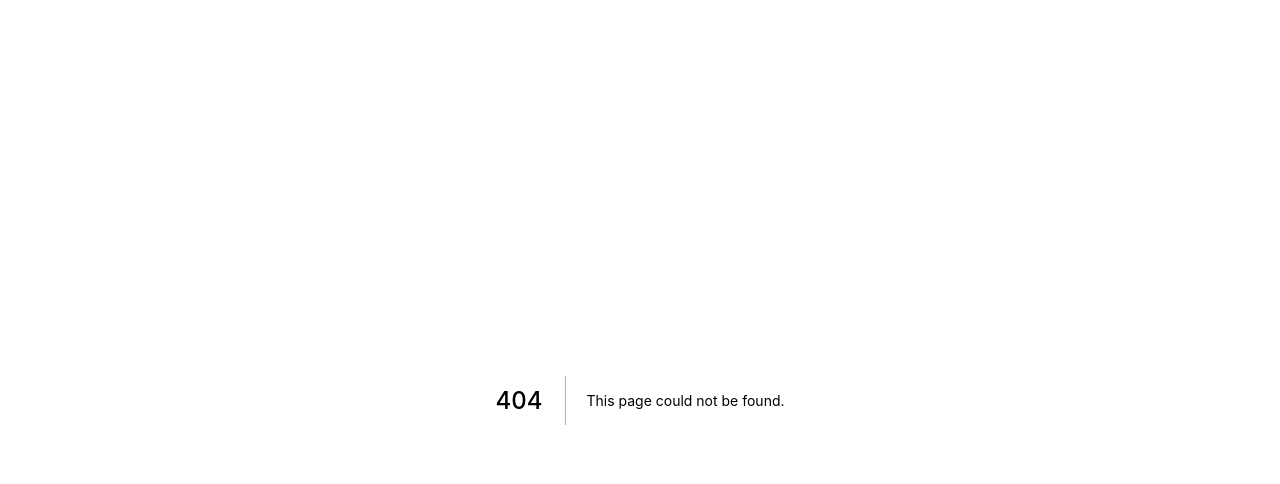
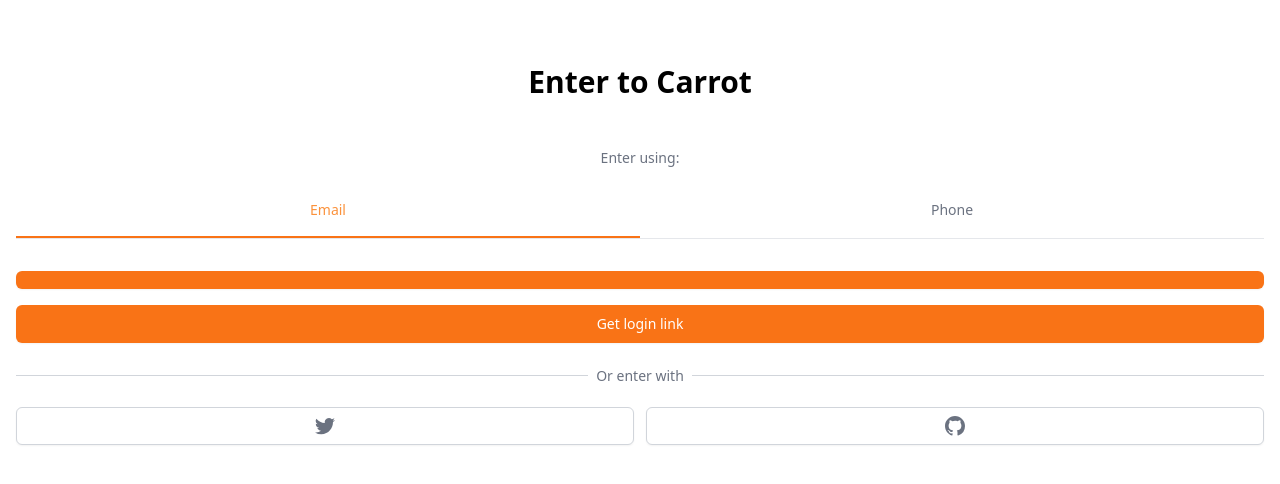
Before and after one commit to zadragon/carrot-market, a Next.js app: page /enter in a window 1280 px wide. Before the commit this address had no page. Shown: the top 484 px of the page. Built offline with nearby package versions, Linux system fonts and the light colour scheme.

Commit message:
update today

```diff
--- /dev/null
+++ b/components/button.tsx
@@ -0,0 +1,26 @@
+import { cls } from "../libs/utils";
+
+interface ButtonProps {
+    large?: boolean;
+    text: string;
+    [key: string]: any;
+}
+
+export default function Button({
+                                   large = false,
+                                   onClick,
+                                   text,
+                                   ...rest
+                               }: ButtonProps) {
+    return (
+        <button
+            {...rest}
+            className={cls(
+                "w-full bg-orange-500 hover:bg-orange-600 text-white  px-4 border border-transparent rounded-md shadow-sm font-medium focus:ring-2 focus:ring-offset-2 focus:ring-orange-500 focus:outline-none",
+                large ? "py-3 text-base" : "py-2 text-sm "
+            )}
+        >
+            {text}
+        </button>
+    );
+}
--- /dev/null
+++ b/components/input.tsx
@@ -0,0 +1,27 @@
+import {cls} from "../libs/utils";
+
+interface ButtonProps {
+    large?: boolean;
+    text: string;
+
+    [key: string]: any;
+}
+
+export default function Button({
+                                   large = false,
+                                   onClick,
+                                   text,
+                                   ...rest
+                               }: ButtonProps) {
+    return (
+        <button
+            {...rest}
+            className={cls(
+                "w-full bg-orange-500 hover:bg-orange-600 text-white  px-4 border border-transparent rounded-md shadow-sm font-medium focus:ring-2 focus:ring-offset-2 focus:ring-orange-500 focus:outline-none",
+                large ? "py-3 text-base" : "py-2 text-sm "
+            )}
+        >
+            {text}
+        </button>
+    );
+}
--- /dev/null
+++ b/libs/utils.ts
@@ -0,0 +1,3 @@
+export function cls(...classnames: string[]) {
+    return classnames.join(" ");
+}
--- /dev/null
+++ b/pages/enter.tsx
@@ -0,0 +1,129 @@
+import type { NextPage } from "next";
+import { useState } from "react";
+import { useForm } from "react-hook-form";
+import Button from "../components/button";
+import Input from "../components/input";
+import { cls } from "../libs/utils";
+
+interface EnterForm {
+    email?: string;
+    phone?: string;
+}
+
+const Enter: NextPage = () => {
+    const { register, handleSubmit, reset } = useForm<EnterForm>();
+    const [method, setMethod] = useState<"email" | "phone">("email");
+    const onEmailClick = () => {
+        reset();
+        setMethod("email");
+    };
+    const onPhoneClick = () => {
+        reset();
+        setMethod("phone");
+    };
+    const onValid = (data: EnterForm) => {
+        console.log(data);
+    };
+    return (
+        <div className="mt-16 px-4">
+            <h3 className="text-3xl font-bold text-center">Enter to Carrot</h3>
+            <div className="mt-12">
+                <div className="flex flex-col items-center">
+                    <h5 className="text-sm text-gray-500 font-medium">Enter using:</h5>
+                    <div className="grid  border-b  w-full mt-8 grid-cols-2 ">
+                        <button
+                            className={cls(
+                                "pb-4 font-medium text-sm border-b-2",
+                                method === "email"
+                                    ? " border-orange-500 text-orange-400"
+                                    : "border-transparent hover:text-gray-400 text-gray-500"
+                            )}
+                            onClick={onEmailClick}
+                        >
+                            Email
+                        </button>
+                        <button
+                            className={cls(
+                                "pb-4 font-medium text-sm border-b-2",
+                                method === "phone"
+                                    ? " border-orange-500 text-orange-400"
+                                    : "border-transparent hover:text-gray-400 text-gray-500"
+                            )}
+                            onClick={onPhoneClick}
+                        >
+                            Phone
+                        </button>
+                    </div>
+                </div>
+                <form
+                    onSubmit={handleSubmit(onValid)}
+                    className="flex flex-col mt-8 space-y-4"
+                >
+                    {method === "email" ? (
+                        <Input
+                            register={register("email", {
+                                required: true,
+                            })}
+                            name="email"
+                            label="Email address"
+                            type="email"
+                            required
+                        />
+                    ) : null}
+                    {method === "phone" ? (
+                        <Input
+                            register={register("phone")}
+                            name="phone"
+                            label="Phone number"
+                            type="number"
+                            kind="phone"
+                            required
+                        />
+                    ) : null}
+                    {method === "email" ? <Button text={"Get login link"} /> : null}
+                    {method === "phone" ? (
+                        <Button text={"Get one-time password"} />
+                    ) : null}
+                </form>
+
+                <div className="mt-8">
+                    <div className="relative">
+                        <div className="absolute w-full border-t border-gray-300" />
+                        <div className="relative -top-3 text-center ">
+              <span className="bg-white px-2 text-sm text-gray-500">
+                Or enter with
+              </span>
+                        </div>
+                    </div>
+                    <div className="grid grid-cols-2 mt-2 gap-3">
+                        <button className="flex justify-center items-center py-2 px-4 border border-gray-300 rounded-md shadow-sm bg-white text-sm font-medium text-gray-500 hover:bg-gray-50">
+                            <svg
+                                className="w-5 h-5"
+                                aria-hidden="true"
+                                fill="currentColor"
+                                viewBox="0 0 20 20"
+                            >
+                                <path d="M6.29 18.251c7.547 0 11.675-6.253 11.675-11.675 0-.178 0-.355-.012-.53A8.348 8.348 0 0020 3.92a8.19 8.19 0 01-2.357.646 4.118 4.118 0 001.804-2.27 8.224 8.224 0 01-2.605.996 4.107 4.107 0 00-6.993 3.743 11.65 11.65 0 01-8.457-4.287 4.106 4.106 0 001.27 5.477A4.073 4.073 0 01.8 7.713v.052a4.105 4.105 0 003.292 4.022 4.095 4.095 0 01-1.853.07 4.108 4.108 0 003.834 2.85A8.233 8.233 0 010 16.407a11.616 11.616 0 006.29 1.84" />
+                            </svg>
+                        </button>
+                        <button className="flex justify-center items-center py-2 px-4 border border-gray-300 rounded-md shadow-sm bg-white text-sm font-medium text-gray-500 hover:bg-gray-50">
+                            <svg
+                                className="w-5 h-5"
+                                aria-hidden="true"
+                                fill="currentColor"
+                                viewBox="0 0 20 20"
+                            >
+                                <path
+                                    fillRule="evenodd"
+                                    d="M10 0C4.477 0 0 4.484 0 10.017c0 4.425 2.865 8.18 6.839 9.504.5.092.682-.217.682-.483 0-.237-.008-.868-.013-1.703-2.782.605-3.369-1.343-3.369-1.343-.454-1.158-1.11-1.466-1.11-1.466-.908-.62.069-.608.069-.608 1.003.07 1.531 1.032 1.531 1.032.892 1.53 2.341 1.088 2.91.832.092-.647.35-1.088.636-1.338-2.22-.253-4.555-1.113-4.555-4.951 0-1.093.39-1.988 1.029-2.688-.103-.253-.446-1.272.098-2.65 0 0 .84-.27 2.75 1.026A9.564 9.564 0 0110 4.844c.85.004 1.705.115 2.504.337 1.909-1.296 2.747-1.027 2.747-1.027.546 1.379.203 2.398.1 2.651.64.7 1.028 1.595 1.028 2.688 0 3.848-2.339 4.695-4.566 4.942.359.31.678.921.678 1.856 0 1.338-.012 2.419-.012 2.747 0 .268.18.58.688.482A10.019 10.019 0 0020 10.017C20 4.484 15.522 0 10 0z"
+                                    clipRule="evenodd"
+                                />
+                            </svg>
+                        </button>
+                    </div>
+                </div>
+            </div>
+        </div>
+    );
+};
+export default Enter;
--- a/pages/forms.tsx
+++ b/pages/forms.tsx
@@ -1,26 +1,47 @@
 import {useState} from "react";
-import {useForm} from "react-hook-form";
+import {FieldErrors, useForm} from "react-hook-form";
+
+interface LoginForm {
+    username: string;
+    password: string;
+    email: string;
+}
 
 export default function Forms() {
-    const {register, watch} = useForm();
-    console.log(watch())
+    const {register, handleSubmit} = useForm<LoginForm>();
+    const onValid = (data:LoginForm) => {
+        console.log('inm here')
+    }
+    const onInvalid = (errors: FieldErrors) => {
+        console.log(errors)
+    }
     return (
-        <form>
+        <form onSubmit={handleSubmit(onValid, onInvalid)}>
             <input
-                {...register("usename")}
+                {...register("usename", {
+                    required: "Username is required",
+                    minLength: {
+                        message:"the username should be longer than 5 chars",
+                        value:5
+                    }
+                })}
                 type="text"
                 placeholder="Username"
                 required
             />
             <input
-                {...register("email")}
+                {...register("email", {
+                    required: true
+                })}
                 type="email"
                 placeholder="Email"
                 required
             />
 
             <input
-                {...register("password")}
+                {...register("password", {
+                    required: true
+                })}
                 type="password"
                 placeholder="Password"
                 required
```
